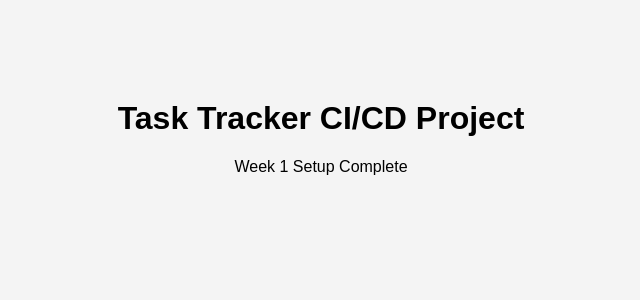
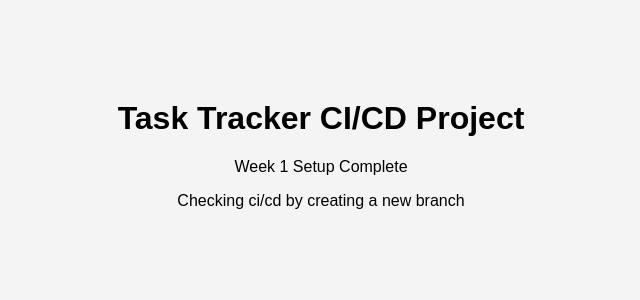
Before and after one commit to Subhash-2005/Task-Tracker, a React app in the folder frontend/: page / in a window 1280 px wide. Shown: the top 300 px of the page, without its empty margins (319-959 px from the left). Built offline with nearby package versions, Linux system fonts and the light colour scheme; the HTML template or start-up script is replaced by a standard one.

Commit message:
Observing ci/cd by creating a new branch

```diff
--- a/frontend/src/App.jsx
+++ b/frontend/src/App.jsx
@@ -3,6 +3,7 @@ function App() {
     <div className="container">
       <h1>Task Tracker CI/CD Project</h1>
       <p>Week 1 Setup Complete</p>
+      <p>Checking ci/cd by creating a new branch</p>
     </div>
   );
 }
```
